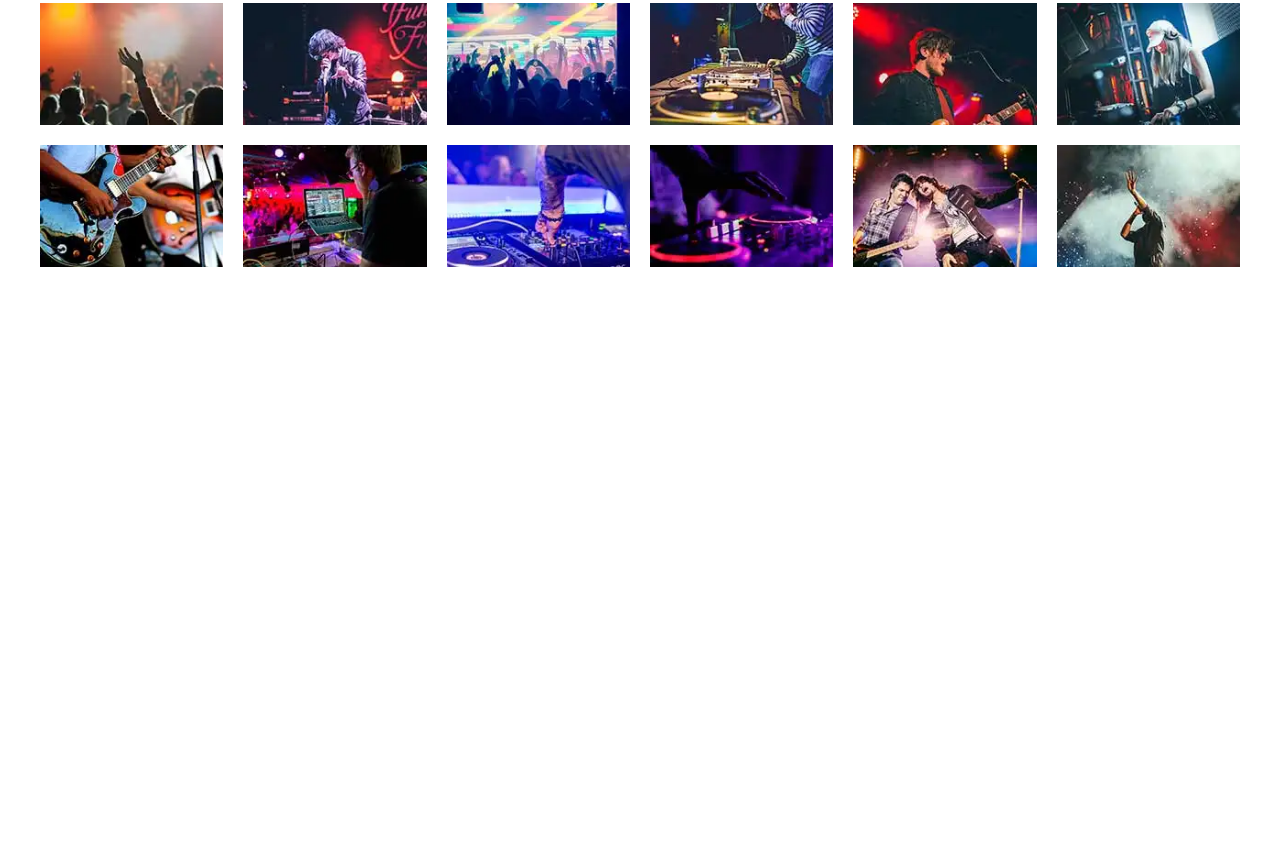
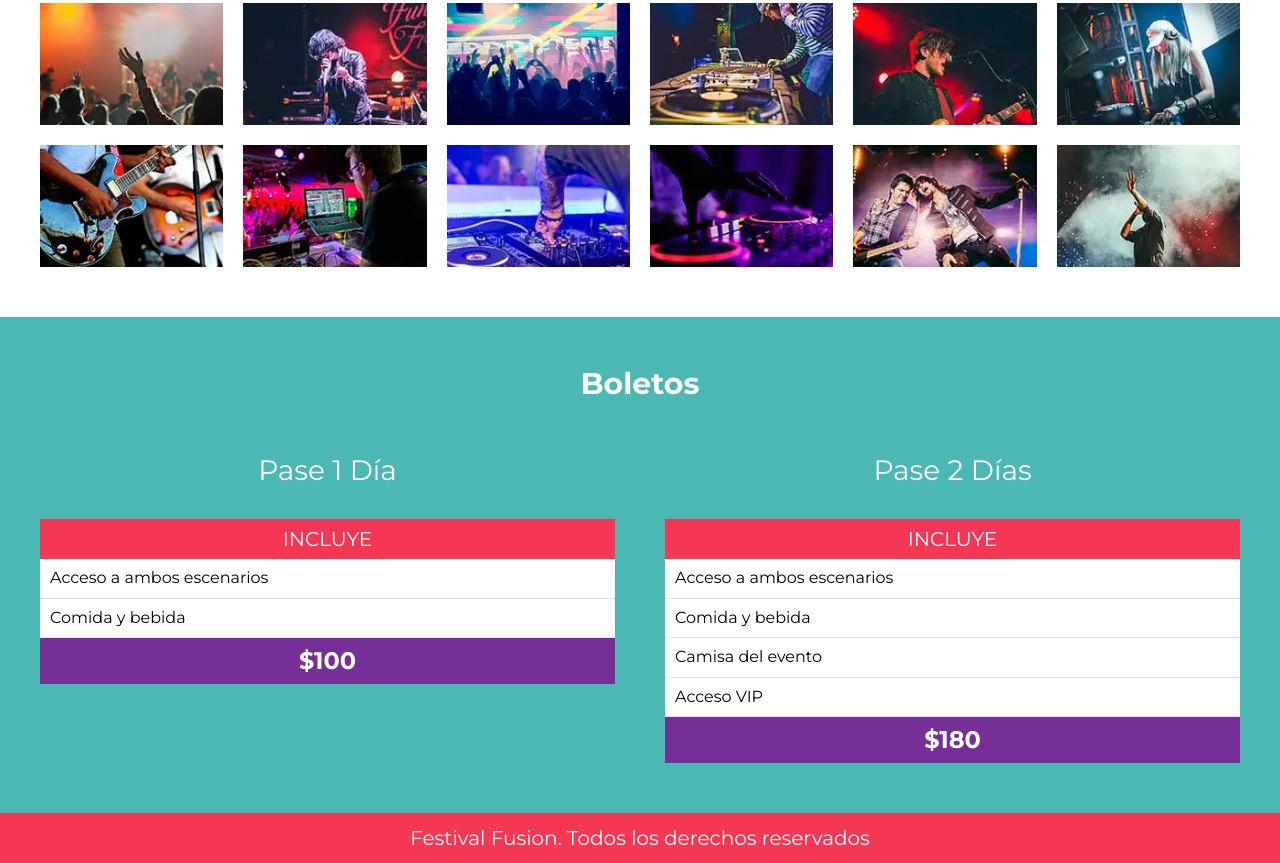
Before and after one commit to chrisdzasc/FestivalFusion, a website: page index.html in a window 1280 px wide. Shown: the part 2976-3839 px from the top of the page. Before the commit the page ends 3293 px from the top, so only its background shows below. Drawn offline with Linux system fonts and the light colour scheme.

Commit message:
Sección de Boletos y Footer terminados

```diff
--- a/index.html
+++ b/index.html
@@ -186,6 +186,53 @@
         <ul class="galeria-imagenes"></ul>
     </section>
 
+    <section class="boletos bg-verde">
+        <h3>Boletos</h3>
+
+        <div class="contenedor contenedor-boletos">
+            <div class="basico pase">
+                <p class="nombre-pase">Pase 1 Día</p>
+                <header class="pase-header">
+                    <p>Incluye</p>
+                </header>
+
+                <div class="pase-body">
+                    <ul>
+                        <li>Acceso a ambos escenarios</li>
+                        <li>Comida y bebida</li>
+                    </ul>
+                </div>
+
+                <footer class="pase-footer">
+                    <p>$100</p>
+                </footer>
+            </div>
+            <div class="premium pase">
+                <p class="nombre-pase">Pase 2 Días</p>
+                <header class="pase-header">
+                    <p>Incluye</p>
+                </header>
+
+                <div class="pase-body">
+                    <ul>
+                        <li>Acceso a ambos escenarios</li>
+                        <li>Comida y bebida</li>
+                        <li>Camisa del evento</li>
+                        <li>Acceso VIP</li>
+                    </ul>
+                </div>
+
+                <footer class="pase-footer">
+                    <p>$180</p>
+                </footer>
+            </div>
+        </div>
+    </section>
+
+    <footer class="site-footer">
+        <p>Festival Fusion. Todos los derechos reservados</p>
+    </footer>
+
     <script src="build/js/galeria.js"></script>
 
 </body>
--- /dev/null
+++ b/src/scss/layout/_boletos.scss
@@ -0,0 +1,66 @@
+@use '../base/variables' as v;
+@use '../base/mixins' as m;
+
+.boletos{
+    padding: 5rem 0;
+
+    h3{
+        text-align: center;
+        color: v.$blanco;
+        margin-bottom: 2rem
+    }
+
+    .contenedor-boletos{
+
+        @include m.tablet {
+            @include m.grid(2, 5rem);
+        }
+    }
+}
+
+.pase{
+
+    .nombre-pase{
+        text-align: center;
+        color: v.$blanco;
+        font-size: 2.8rem;
+    }
+
+    &-header,
+    &-footer{
+        padding: .5rem;
+        p{
+            text-align: center;
+            color: v.$blanco;
+            margin: 0;
+        }
+    }
+
+    &-header{
+        background-color: v.$rosa;
+        text-transform: uppercase;
+        font-size: 1.6rem;
+
+    }
+
+    &-body{
+        background-color: v.$blanco;
+        ul{
+            @include m.resetear-lista;
+            li,
+            :nth-child(odd){
+                background-color: v.$blanco;
+                padding: 1rem;
+                border-bottom: 1px solid #e1e1e1;
+            }
+        }
+    }
+
+    &-footer{
+        background-color: v.$morado;
+        p{
+            font-size: 2.4rem;
+            font-weight: 700;
+        }
+    }
+}
--- /dev/null
+++ b/src/scss/layout/_footer.scss
@@ -0,0 +1,12 @@
+@use '../base/variables' as v;
+
+.site-footer{
+
+    background-color: v.$rosa;
+    padding: 1rem;
+    p{
+        margin: 0;
+        text-align: center;
+        color: v.$blanco;
+    }
+}
--- a/src/scss/layout/index.scss
+++ b/src/scss/layout/index.scss
@@ -3,3 +3,5 @@
 @forward 'festival';
 @forward 'lineup';
 @forward 'galeria';
+@forward 'boletos';
+@forward 'footer';
```
Also changed, not shown: build/css/app.css, build/css/layout/index.css.
